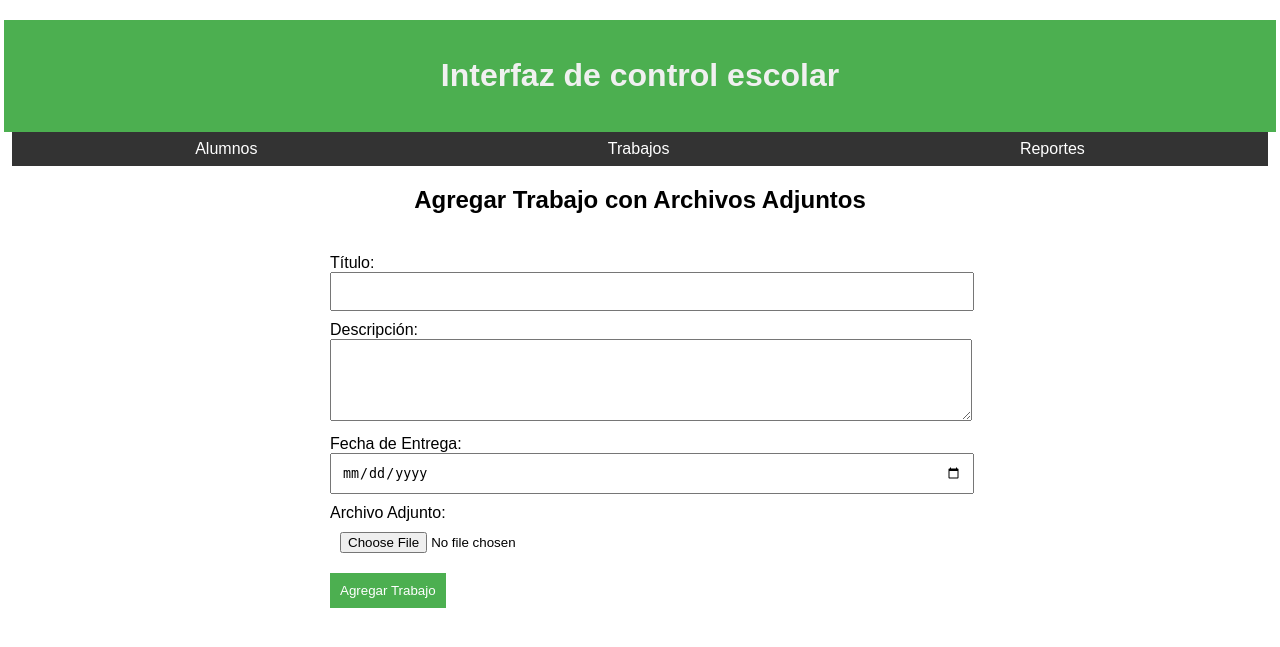
After one commit to Programador54/Saeko, a PHP site: page /trabajos.php in a window 1280 px wide. The commit adds this page. Shown: the top 647 px of the page. Run offline with PHP 8.4, Linux system fonts and the light colour scheme.

Commit message:
Esta el la interfaz para los maestros

```diff
--- /dev/null
+++ b/barra_nav.php
@@ -0,0 +1,115 @@
+<!DOCTYPE html>
+<html lang="es">
+<head>
+  <meta charset="UTF-8">
+  <title>Interfaz de control escolar</title>
+  <style>
+    body {
+      font-family: Arial, sans-serif;
+      margin: 0;
+      padding: 0;
+      display: flex;
+      flex-direction: column;
+      align-items: center;
+    }
+
+    header {
+      background-color: #4CAF50;
+      color: white;
+      text-align: center;
+      padding: 1em;
+      width: 100%;
+    }
+
+    nav {
+      background-color: #333;
+      color: white;
+      padding: 0.5em;
+      width: 100%;
+    }
+
+    nav ul {
+      list-style-type: none;
+      margin: 0;
+      padding: 0;
+      display: flex;
+      justify-content: space-around;
+    }
+
+    nav a {
+      text-decoration: none;
+      color: white;
+    }
+
+    main {
+      display: flex;
+      justify-content: space-around;
+      width: 100%;
+      padding: 20px;
+    }
+
+    table {
+      border-collapse: collapse;
+      width: 70%;
+    }
+
+    table, th, td {
+      border: 1px solid #ddd;
+    }
+
+    th, td {
+      padding: 10px;
+      text-align: left;
+    }
+
+    aside {
+      width: 20%;
+      padding: 20px;
+      background-color: #f0f0f0;
+    }
+aside h2 {
+      color: #333;
+    }
+
+    aside ul {
+      list-style-type: none;
+      padding: 0;
+    }
+
+    aside li {
+      margin-bottom: 10px;
+    }
+
+    aside a {
+      text-decoration: none;
+      color: #333;
+      display: block;
+      padding: 10px;
+      background-color: #ddd;
+      border-radius: 5px;
+      transition: background-color 0.3s;
+    }
+
+    aside a:hover {
+      background-color: #bbb;
+    }
+
+    a{
+        text-decoration: none;
+        color: #f0f0f0;
+    }
+
+  </style>
+</head>
+<body>
+  <header>
+    <h1><a href="interfaz_prof.php">Interfaz de control escolar</a></h1>
+  </header>
+  <nav>
+    <ul>
+      <li><a href="alumnos.php">Alumnos</a></li>
+      <li><a href="trabajos.php">Trabajos</a></li>
+      <li><a href="reportes.php">Reportes</a></li>
+    </ul>
+  </nav>
+</body>
--- a/inicio_sesion.php
+++ b/inicio_sesion.php
@@ -13,7 +13,6 @@ if ($_SERVER["REQUEST_METHOD"] === "POST") {
     $correo = $_POST['correo'];
 
     // Validación de datos del formulario
-    // ...
 
     $query = "SELECT * FROM usuarios WHERE username=?";
     $statement = $conn->prepare($query);
--- /dev/null
+++ b/trabajos.php
@@ -0,0 +1,103 @@
+<?php
+include ('barra_nav.php');
+// Conexión a la base de datos (ajusta las credenciales)
+$conn = new mysqli("localhost", "root", "", "saeko");
+
+// Verificar la conexión
+if ($conn->connect_error) {
+    die("La conexión falló: " . $conn->connect_error);
+}
+$carpeta_destino = "archivos_adjuntos/";
+
+// Verificar si la carpeta existe, si no, crearla
+if (!file_exists($carpeta_destino)) {
+    mkdir($carpeta_destino, 0777, true);
+}
+
+// Manejar la entrada del formulario para agregar un nuevo trabajo
+if ($_SERVER["REQUEST_METHOD"] == "POST") {
+    $titulo = $_POST["titulo"];
+    $descripcion = $_POST["descripcion"];
+    $fecha_entrega = $_POST["fecha_entrega"];
+
+    // Manejar el archivo adjunto
+    $archivo_adjunto = $_FILES["archivo_adjunto"];
+    $archivo_nombre = $archivo_adjunto["name"];
+    $archivo_temporal = $archivo_adjunto["tmp_name"];
+
+
+    $carpeta_destino = "archivos_adjuntos/";
+    $ruta_archivo = $carpeta_destino . $archivo_nombre;
+
+    move_uploaded_file($archivo_temporal, $ruta_archivo);
+
+    $sql = "INSERT INTO trabajos (titulo, descripcion, fecha_entrega, archivo_adjunto) VALUES ('$titulo', '$descripcion', '$fecha_entrega', '$ruta_archivo')";
+    if ($conn->query($sql) === TRUE) {
+        echo "Trabajo agregado con éxito.";
+    } else {
+        echo "Error al agregar el trabajo: " . $conn->error;
+    }
+}
+
+$conn->close();
+?>
+
+<!DOCTYPE html>
+<html lang="es">
+<head>
+    <meta charset="UTF-8">
+    <title>Agregar Trabajo con Archivos Adjuntos</title>
+    <style>
+        body {
+            font-family: Arial, sans-serif;
+            margin: 0;
+            padding: 20px;
+            display: flex;
+            flex-direction: column;
+            align-items: center;
+        }
+
+        form {
+            width: 50%;
+            margin-top: 20px;
+        }
+
+        input, textarea {
+            width: 100%;
+            padding: 10px;
+            margin-bottom: 10px;
+        }
+
+        button {
+            padding: 10px;
+            background-color: #4CAF50;
+            color: white;
+            border: none;
+            cursor: pointer;
+        }
+
+        button:hover {
+            background-color: #45a049;
+        }
+    </style>
+</head>
+<body>
+    <h2>Agregar Trabajo con Archivos Adjuntos</h2>
+
+    <form method="post" action="<?php echo htmlspecialchars($_SERVER["PHP_SELF"]); ?>" enctype="multipart/form-data">
+        <label for="titulo">Título:</label>
+        <input type="text" name="titulo" required>
+
+        <label for="descripcion">Descripción:</label>
+        <textarea name="descripcion" rows="4" required></textarea>
+
+        <label for="fecha_entrega">Fecha de Entrega:</label>
+        <input type="date" name="fecha_entrega" required>
+
+        <label for="archivo_adjunto">Archivo Adjunto:</label>
+        <input type="file" name="archivo_adjunto" accept="image/*, application/pdf, .doc, .docx">
+
+        <button type="submit">Agregar Trabajo</button>
+    </form>
+</body>
+</html>
```
Also changed, not shown: alumnos.php (added, +60 -0 lines), interfaz_prof.php (added, +161 -0 lines), reportes.php (added, +105 -0 lines).
